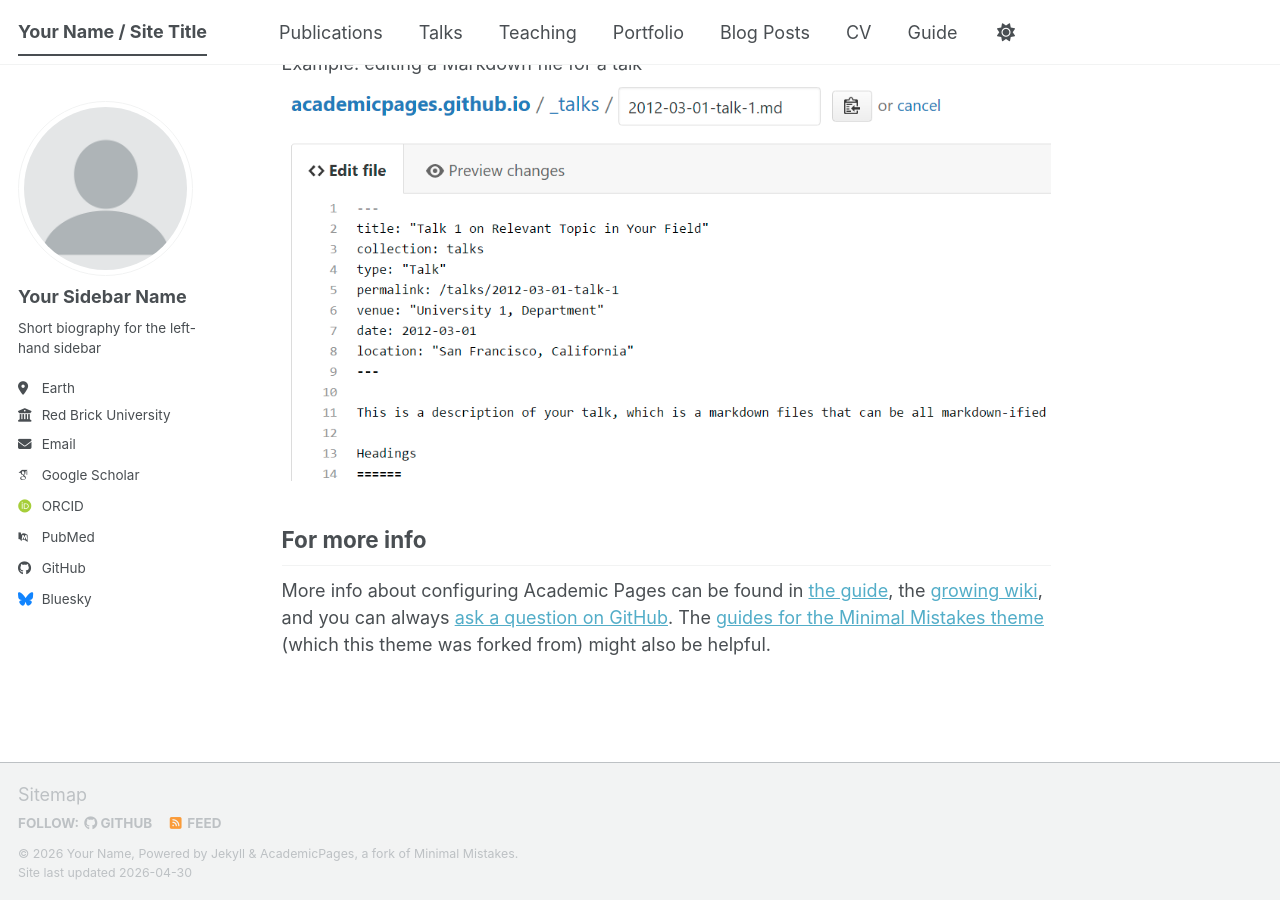
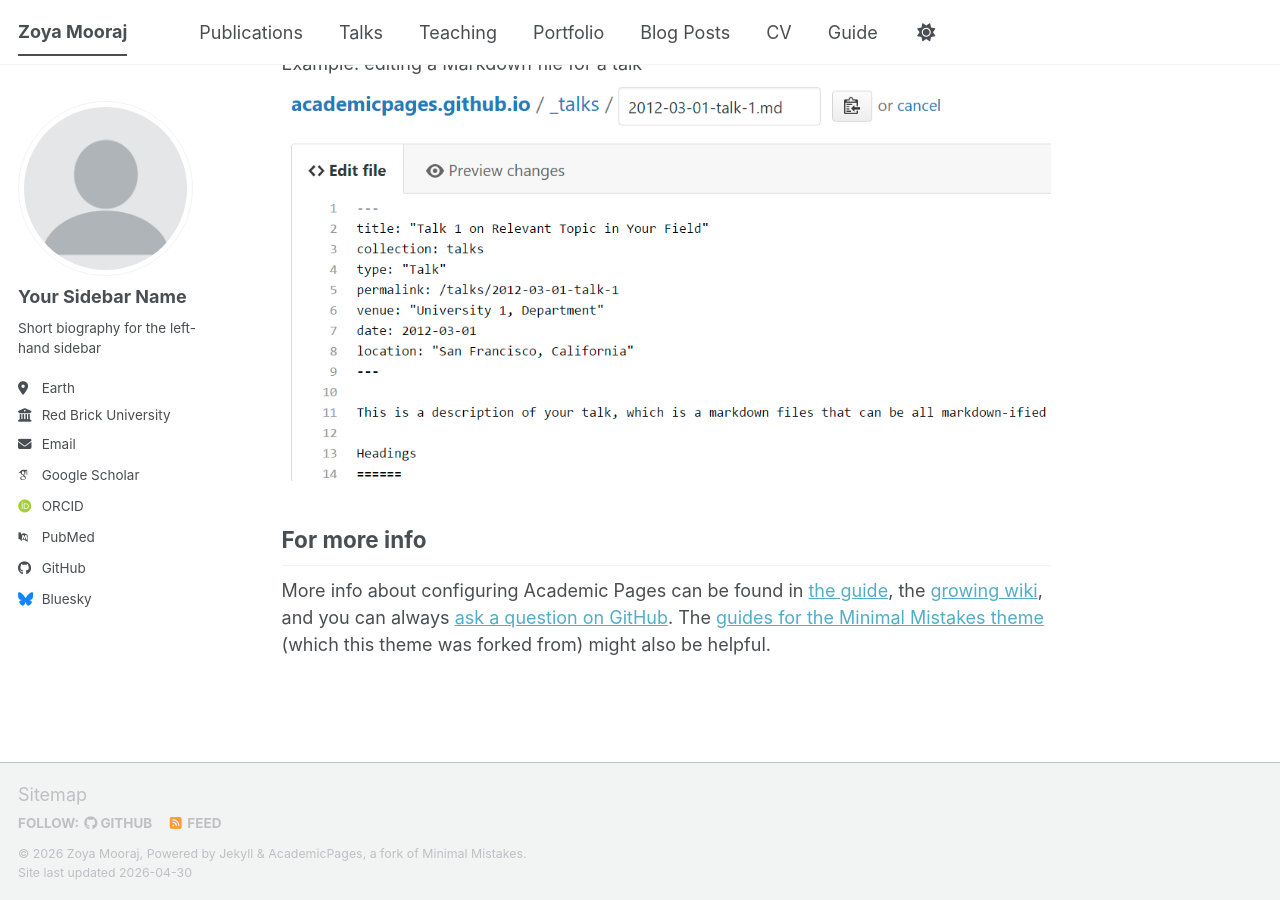
Before and after one commit to zoya-mooraj/zoya-mooraj.github.io, a Jekyll site: the page built from _pages/about.md, in a window 1280 px wide and 900 px high, scrolled down 2720 px. Built offline with Jekyll 4.4.1, drawn with Linux system fonts in a browser that asks for light colours; some web fonts are replaced; a script bundle is joined from its source files by our own code; library files that are not in the unit come from our copies.

Commit message:
Update site title, name, and URL in config

```diff
--- a/_config.yml
+++ b/_config.yml
@@ -9,11 +9,11 @@
 # Basic Site Settings
 locale                   : "en-US"
 site_theme               : "default" # The available themes options are "default", "air", "sunrise", "mint", "dirt" and "contrast"
-title                    : "Your Name / Site Title"
+title                    : "Zoya Mooraj"
 title_separator          : "-"
-name                     : &name "Your Name"
+name                     : &name "Zoya Mooraj"
 description              : &description "Your Name's academic portfolio"   # Update this with a general description of your site, this is the default if not overridden by a page
-url                      : https://academicpages.github.io # The base hostname & protocol for your site e.g. "https://[your GitHub username].github.io",
+url                      : https://zoya-mooraj.github.io # The base hostname & protocol for your site e.g. "https://[your GitHub username].github.io",
                                                            # or if you already have some other page hosted on Github then use "https://[your GitHub username].github.io/[Your Repo Name]"
 baseurl                  : "" # the subpath of your site, e.g. "/blog"
 repository               : "zoya-mooraj/zoya-mooraj.github.io"
```
